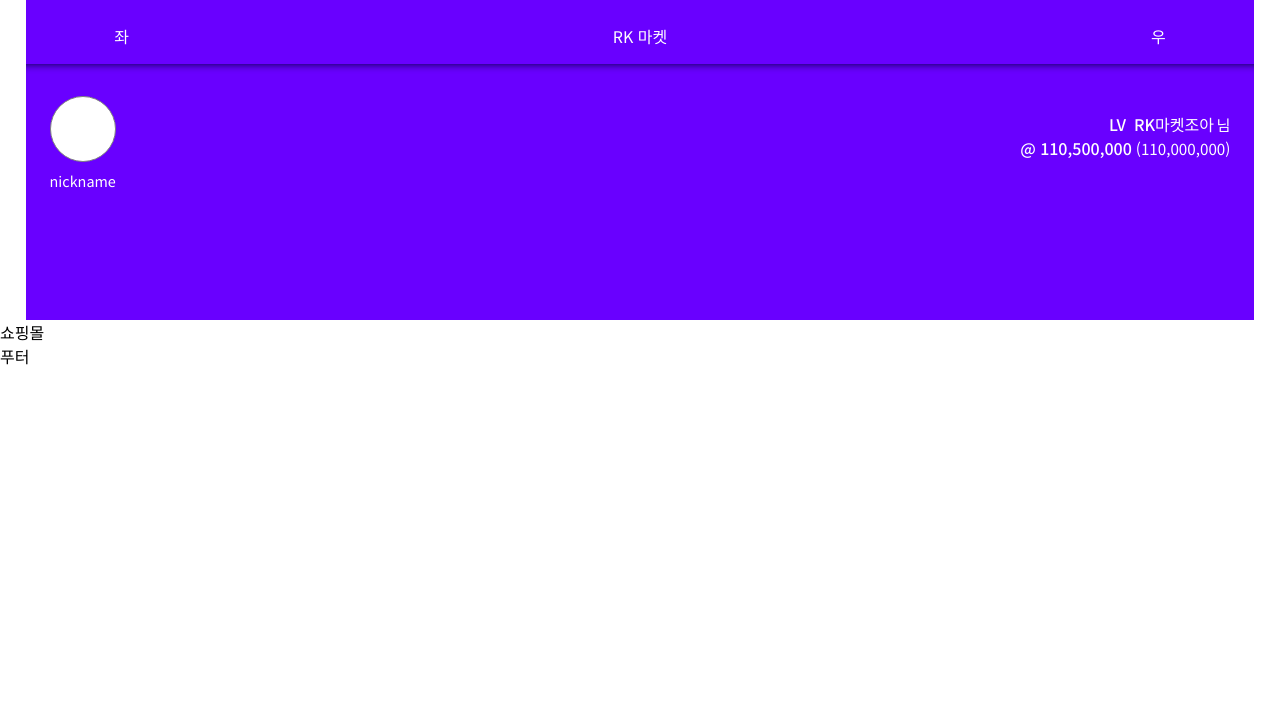
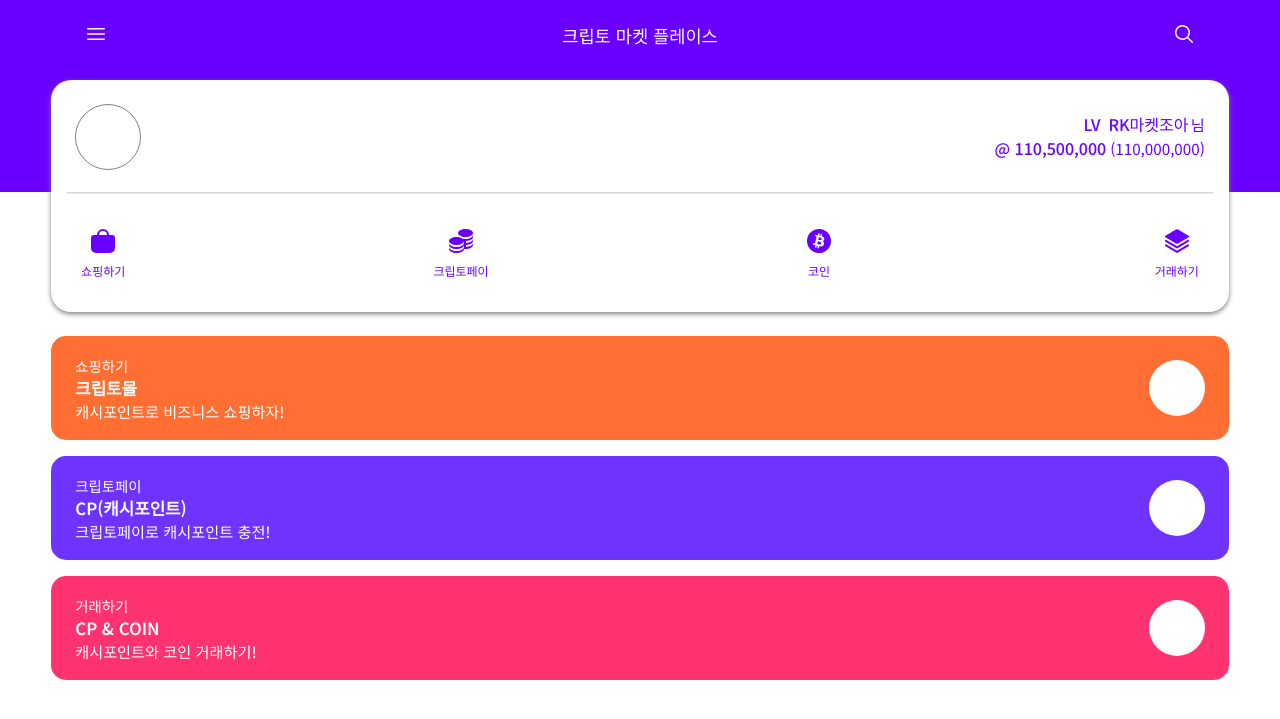
Before and after one commit to bhseo1223/RKMARKET-APP, a Node server app: page /main/main in a window 1280 px wide. Shown: the top 719 px of the page. Run offline with Node 20, Linux system fonts and the light colour scheme.

Commit message:
1st commit

```diff
--- a/app.js
+++ b/app.js
@@ -7,12 +7,16 @@ var express = require('express');
 // var https = require('https');
 var http = require('http');
 var fs = require('fs');
+// sslOtions
 
 // express
 var router = express.Router();
 
 // app
 var app = express();
+
+// npm install path
+var path = require('path');
 
 // npm install mysql -s
 var mysql = require('mysql');
@@ -25,13 +29,19 @@ var connection = mysql.createConnection({
     });
 connection.connect();
 
+// npm express-session
+// npm express-mysql-session
+
 // npm install body-parser
 var bodyParser = require('body-parser');
 
 // npm install moment
 var moment = require('moment');
 
+// npm install request
+
 // npm install supervisor
+// npm install pm2 -g
 
 // view(EJS) : npm ejs install
 app.set('views', __dirname + '/views');
--- a/package.json
+++ b/package.json
@@ -14,6 +14,7 @@
     "ejs": "^3.1.8",
     "express": "^4.18.2",
     "moment": "^2.29.4",
-    "mysql": "^2.18.1"
+    "mysql": "^2.18.1",
+    "path": "^0.12.7"
   }
 }
--- a/public/css/main/main_footer.css
+++ b/public/css/main/main_footer.css
@@ -1,7 +1,8 @@
 /* bhseo1223 nodejs : css - main_footer : rkmarket_app */
 
 footer {  /* 전체 */
-    background: white;
+    position: relative;
+    /* background: white; */
 }
 
 
--- a/public/css/main/main_header.css
+++ b/public/css/main/main_header.css
@@ -1,16 +1,18 @@
 /* bhseo1223 nodejs : css - main_header : rkmarket_app */
 
 header { /* 전체 */
+    /* position: fixed; */
+    z-index: 1;
+    top: 0px;
     width: 100%;
-    height: 10vh;
+    height: 25vh;
     background: white;
 }
 
 .header-mainheader { /* 전체-헤더 */
     display: flex;
     justify-content: space-between;
-    width: 96vw;
-    height: 8vh;
+    height: 7vh;
     margin: auto;
     background: var(--color-main-header-backgroud);
 }
@@ -21,26 +23,32 @@ header { /* 전체 */
     line-height: 7vh;
     background: var(--color-main-header-backgroud);
 }
-.mainheader-top > p { /* 헤더-상단 > p */
-    font-size: 2vh;
-    color: white;
-}
 .top-left { /* 상단-좌 */
     width: 15vw;
+}
+.left-icon { /* 좌-아이콘 */
+    width: 2.2vh;
+    filter: invert();
 }
 .top-center { /* 상단-가운데 */
     width: 50vw;
 }
+.center-title { /* 가운데-타이틀 */
+    font-size: 2.2vh;
+    font-weight: 500;
+    color: white;
+}
 .top-right { /* 상단-우 */
     width: 15vw;
 }
+.left-icon { /* 우-아이콘 */
+    width: 2.2vh;
+    filter: invert();
+}
 
-.mainheader-hr { /* 전체-라인*/
-    width: 96vw;
-    height: 2.1vh;
+.header-blank { /* 전체-공란 */
+    height: 17vh;
     margin: auto;
-    border: 0;
-    box-shadow: 0 1vh 1vh -1vh rgba(0, 0, 55) inset;
     background: var(--color-main-header-backgroud);
 }
 
--- a/public/css/main/main_section.css
+++ b/public/css/main/main_section.css
@@ -1,20 +1,29 @@
 /* bhseo1223 nodejs : css - main_section : rkmarket_app */
 
 section {  /* 전체 */
+    position: fixed;
+    z-index: 9;
+    top: 10vh;
     width: 100%;
+    background: transparent;
+}
+
+.section-infor { /* 전체-정보 */
+    width: 92vw;
+    height: 29vh;
+    margin: auto;
+    border-radius: 20px 20px 20px 20px;
+    box-shadow: 0 2px 5px 0 gray;
     background: white;
 }
-
-.section-member {   /* 전체-회원정보 */
+.infor-member { /* 정보-회원 */
     display: flex;
     justify-content: space-between;
-    width: 96vw;
-    height: 30vh;
-    margin: auto;
-    background: var(--color-main-section-backgroud);
 }
-.member-left { /*  회원정보-좌 */
-    margin: 2vh 0 0 3vh;
+.member-left { /* 회원-좌 */
+    width: 8vh;
+    height: 8vh;
+    margin: 3vh 0 0 3vh;
 }
 .left-image { /* 좌-이미지 */
     width: 8vh;
@@ -23,17 +32,8 @@ section {  /* 전체 */
     border: 1px solid gray;
     background: white;
 }
-.left-nickname { /* 좌-닉네임 */
-    width: 8vh;
-    margin: 1vh 0 0 0;
-}
-.nickname-data { /* 닉네임-데이터 */
-    text-align: center;
-    width: 8vh;
-    font-size: 1.8vh;
-    color: white;
-}
-.member-right { /*  회원정보-우 */
+.member-right { /* 회원-우 */
+    height: 8vh;
     margin: 3vh 3vh 0 0;
 }
 .right-levelnickname { /* 우-레벨닉네임 */
@@ -47,7 +47,7 @@ section {  /* 전체 */
     line-height: 1vh;
     font-size: 2vh;
     font-weight: 500;
-    color: white;
+    color: var(--color-main);
 }
 .levelnickname-nickname { /* 우-닉네임 */
     height: 1vh;
@@ -55,14 +55,14 @@ section {  /* 전체 */
     line-height: 1vh;
     font-size: 2vh;
     font-weight: 500;
-    color: white;
+    color: var(--color-main);
 }
 .levelnickname-end { /* 우-님 */
     height: 1vh;
     line-height: 1vh;
     font-size: 1.9vh;
     font-weight: 400;
-    color: white
+    color: var(--color-main);
 }
 .right-cp { /* 우-CP */
     display: flex;
@@ -75,7 +75,7 @@ section {  /* 전체 */
         line-height: 1vh;
         font-size: 2vh;
         font-weight: 500;
-        color: white
+        color: var(--color-main);
 }
 .cp-point { /* CP-포인트 */
     height: 1vh;
@@ -83,7 +83,7 @@ section {  /* 전체 */
     line-height: 1vh;
     font-size: 2vh;
     font-weight: 500;
-    color: white
+    color: var(--color-main);
 }
 .cp-value { /* CP-가치 */
     height: 1vh;
@@ -91,11 +91,85 @@ section {  /* 전체 */
     line-height: 1vh;
     font-size: 1.9vh;
     font-weight: 400;
-    color: white
+    color: var(--color-main);
+}
+.infor-hr { /* 회원정보-라인 */
+    height: 5px;
+    margin: 3vh 2vh 0 2vh;
+    border: 0;
+    box-shadow: 0 3px 3px -3px gray inset;
+}
+.infor-icons { /* 정보-아이콘s */
+    display: flex;
+    justify-content: space-between;
+    margin: 0 3vh 0 3vh;
+}
+.icons-icon { /* 아이콘s-아이콘 */
+    width: 7vh;
+    height: 7vh;
+    margin: 4vh 0 3vh 0;
+}
+.icon-icon { /* 아이콘-아이콘 */
+    width: 3vh;
+    margin: 0 2vh 0 2vh;
+}
+.icon-text { /* 아이콘-텍스트 */
+    margin: 0.5vh 0 0 0;
+    text-align: center;
+    font-size: 1.5vh;
+    font-weight: 500;
+    color: var(--color-main);
+}
+.section-main { /* 전체-메인 */
+    width: 92vw;
+    margin: 3vh auto 0 auto;
+    background: white;
+}
+.main-box { /* 메인-박스 */
+    display: flex;
+    justify-content: space-between;
+    width: 92vw;
+    height: 13vh;
+    border-radius: 15px 15px 15px 15px;
+    background: white;
+}
+.box-left { /* 박스-좌 */
+    margin: auto 0 auto 3vh;
+}
+.box-category { /* 좌-카테고리 */
+    font-size: 1.8vh;
+    font-weight: 400;
+    color: white;
+}
+.box-name { /* 좌-콘텐츠명 */
+    font-size: 2.1vh;
+    font-weight: 600;
+    color: white;
+}
+.box-descript { /* 좌-설명 */
+    font-size: 1.9vh;
+    font-weight: 500;
+    color: white;
+}
+.box-right { /* 박스-우 */
+    width: 7vh;
+    height: 7vh;
+    margin: auto 3vh auto 0;
+    border-radius: 50%;
+    background: white;
+}
+.box-shopping { /* 박스-쇼핑하기 */
+    margin: 2vh auto 0 auto;
+    background: rgba(255, 75, 0, 0.8);
+}
+.box-pay { /* 박스-크립토페이 */
+    margin: 2vh auto 0 auto;
+    background: rgba(75, 0, 255, 0.8);
+}
+.box-trade { /* 박스-거래하기 */
+    margin: 2vh auto 0 auto;
+    background: rgba(255, 0, 75, 0.8);
 }
 
 
-
-
-
 /* bhseo1223 nodejs : css - main_section : rkmarket_app */
--- a/public/css/style.css
+++ b/public/css/style.css
@@ -2,7 +2,7 @@
 
 /* 공통 */
 :root {
-    --color-main: rgb(0155, 0, 255); /* 메인 */
+    --color-main: rgb(105, 0, 255); /* 메인 */
 
     /* 백그라운드 */
     --color-main-header-backgroud: rgb(105, 0, 255); /* 메인 헤더 백그라운드 */
--- a/views/main/parts/main_footer.ejs
+++ b/views/main/parts/main_footer.ejs
@@ -1,11 +1,7 @@
 <!-- bhseo1223 nodejs : ejs - main_footer : rkmarket_app -->
 
 <header>
-    <hr>
 
-    <div class="section-mainfooter">
-푸터
-    </div>
 </header>
 
 
--- a/views/main/parts/main_header.ejs
+++ b/views/main/parts/main_header.ejs
@@ -3,17 +3,20 @@
 <header>
     <div class="header-mainheader">
         <div class="mainheader-top top-left">
-            <p>좌</p>
+            <img class="left-icon" src="../image/icon/menu.svg" alt="">
         </div>
+
         <div class="mainheader-top top-center">
-            <p>RK 마켓</p>
+            <p class="center-title">크립토 마켓 플레이스</p>
         </div>
+
         <div class="mainheader-top top-right">
-            <p>우</p>
+            <img class="left-icon" src="../image/icon/search.svg" alt="">
         </div>
     </div>
 
-    <hr class="mainheader-hr">
+    <div class="header-blank">
+    </div>
 </header>
 
 
--- a/views/main/parts/main_section.ejs
+++ b/views/main/parts/main_section.ejs
@@ -1,13 +1,11 @@
 <!-- bhseo1223 nodejs : ejs - main_section : rkmarket_app -->
 
 <section>
-    <div class="section-member">
+    <div class="section-infor">
+        <div class="infor-member">
             <div class="member-left">
                 <div class="left-image">
 
-            </div>
-            <div class="left-nickname">
-                <p class="nickname-data">nickname</p>
                 </div>
             </div>
 
@@ -26,8 +24,67 @@
             </div>
         </div>
 
-    <div class="section-mainmall">
-쇼핑몰
+        <hr class="infor-hr">
+
+        <div class="infor-icons">
+            <div class="icons-icon">
+                <img class="icon-icon" src="../image/icon/shopping.svg" alt="">
+                <p class="icon-text">쇼핑하기</p>
+            </div>
+
+            <div class="icons-icon">
+                <img class="icon-icon" src="../image/icon/pay.svg" alt="">
+                <p class="icon-text">크립토페이</p>
+            </div>
+
+            <div class="icons-icon">
+                <img class="icon-icon" src="../image/icon/coin.svg" alt="">
+                <p class="icon-text">코인</p>
+            </div>
+
+            <div class="icons-icon">
+                <img class="icon-icon" src="../image/icon/trade.svg" alt="">
+                <p class="icon-text">거래하기</p>
+            </div>
+        </div>
+    </div>
+
+    <div class="section-main">
+        <div class="main-box box-shopping">
+            <div class="box-left">
+                <p class="box-category">쇼핑하기</p>
+                <p class="box-name">크립토몰</p>
+                <p class="box-descript">캐시포인트로 비즈니스 쇼핑하자!</p>
+            </div>
+
+            <div class="box-right">
+
+            </div>
+        </div>
+
+        <div class="main-box box-pay">
+            <div class="box-left">
+                <p class="box-category">크립토페이</p>
+                <p class="box-name">CP(캐시포인트)</p>
+                <p class="box-descript">크립토페이로 캐시포인트 충전!</p>
+            </div>
+
+            <div class="box-right">
+
+            </div>
+        </div>
+
+        <div class="main-box box-trade">
+            <div class="box-left">
+                <p class="box-category">거래하기</p>
+                <p class="box-name">CP & COIN</p>
+                <p class="box-descript">캐시포인트와 코인 거래하기!</p>
+            </div>
+
+            <div class="box-right">
+
+            </div>
+        </div>
     </div>
 </section>
 
```
Also changed, not shown: public/image/icon/coin.svg (added), public/image/icon/cp.svg (added), public/image/icon/menu.svg (added), public/image/icon/pay.svg (added), public/image/icon/search.svg (added), public/image/icon/shopping.svg (added), public/image/icon/trade.svg (added), 1 other file. Lines whose indentation alone changed are shown as unchanged.
